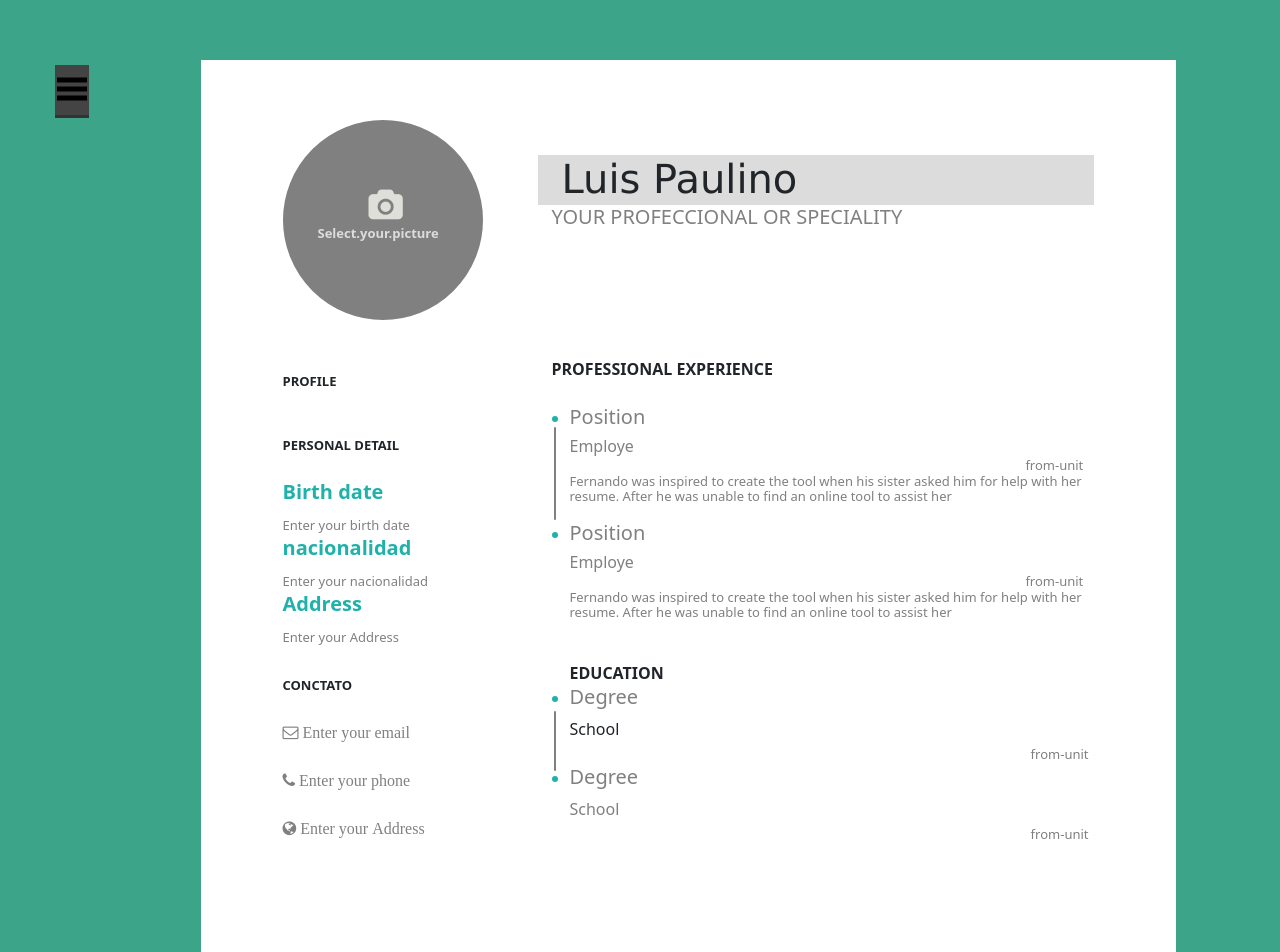
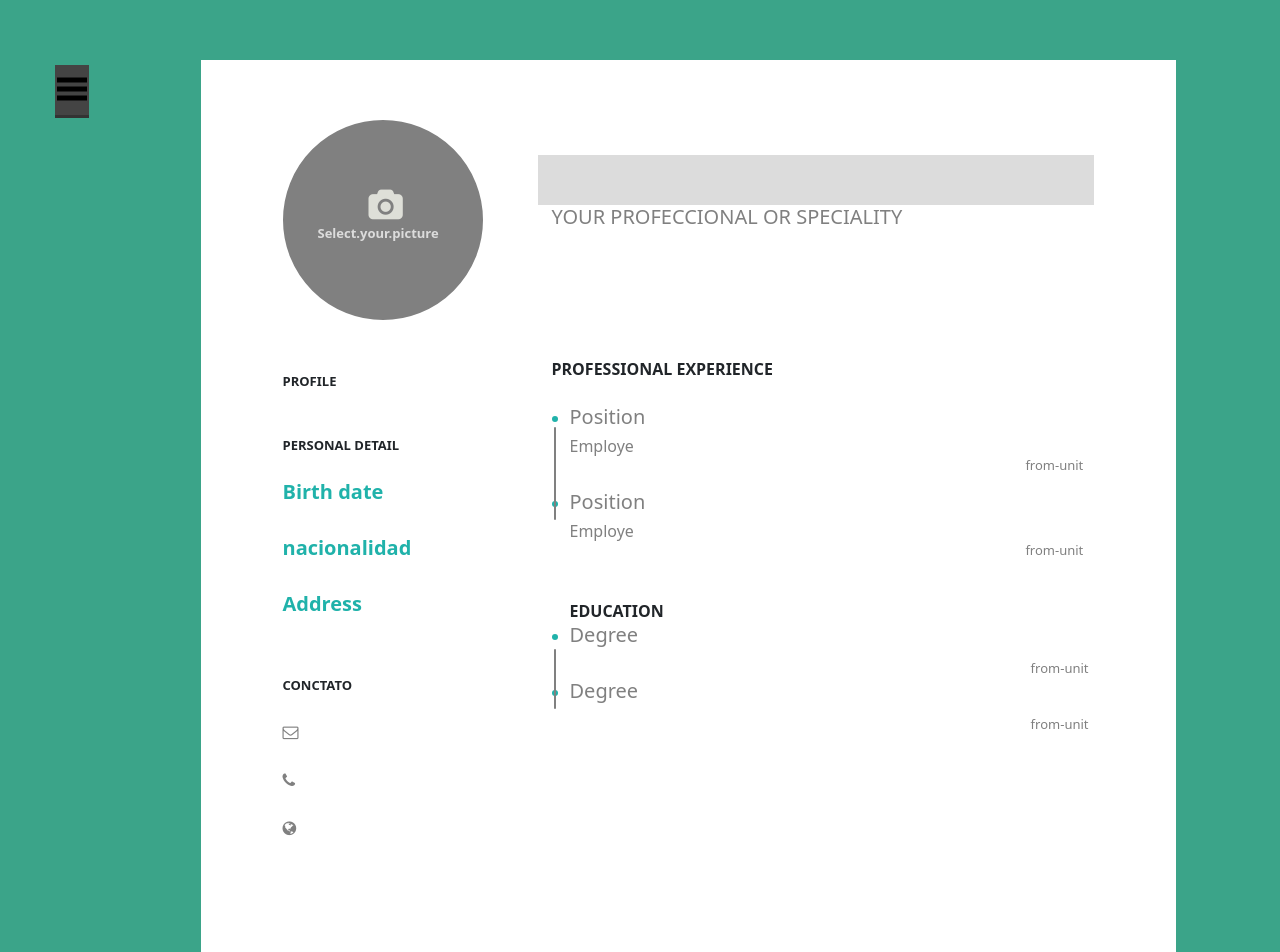
Before and after one commit to luisduv/resumen, a React (Create React App) app: page / in a window 1280 px wide. Shown: the top 952 px of the page. Built offline with nearby package versions, Linux system fonts and the light colour scheme.

Commit message:
full function

```diff
--- a/src/App.css
+++ b/src/App.css
@@ -6,6 +6,10 @@
    margin-right: 5px;
    margin-top: 60px;
     overflow-x: hidden;
+}
+
+.parrafo{
+  word-wrap: break-word;
 }
 
 .menu{
--- a/src/page/Pagina.js
+++ b/src/page/Pagina.js
@@ -11,6 +11,18 @@ export default class Pagina extends Component{
 
                 form:{
                     profile:'',
+                    BirthDate:'',
+                    nacionalidad:'',
+                    address:'',
+                    email:'',
+                    phone:'',
+                    address2:'',
+                    name:'',
+                    position:'',
+                    position2:'',
+                    education:'',
+                    education2:'',
+
                 }
 
             }
@@ -31,17 +43,13 @@ export default class Pagina extends Component{
       handleChange=e=>{
         this.setState({
             form:{
-                /* ...this.state.form, */
+                 ...this.state.form,
                 [e.target.name]: e.target.value,
             }
         });
       }
 
 
-      aplicar=()=>{
-        var valorNuevo = {...this.state.form};
-
-      }
 
 
 
@@ -68,6 +76,45 @@ export default class Pagina extends Component{
 
                <label for="profile" className='letraBlanco'>Profile</label><br></br>
                <input onChange={this.handleChange} name="profile" id="profile" className="form-control " placeholder="Perfil" type="text"></input><br></br>
+
+               <label for="BirthDate" className='letraBlanco'>Birth Date</label><br></br>
+               <input onChange={this.handleChange} name="BirthDate" id="BirthDate" className="form-control " placeholder="fecha Cumpleaños" type="date"></input><br></br>
+
+               <label for="nacionalidad" className='letraBlanco'>Nacionalidad</label><br></br>
+               <input onChange={this.handleChange} name="nacionalidad" id="nacionalidad" className="form-control " placeholder="Nacionalidad" type="text"></input><br></br>
+
+               <label for="address" className='letraBlanco'>Address</label><br></br>
+               <input onChange={this.handleChange} name="address" id="address" className="form-control " placeholder="Address" type="text"></input><br></br>
+
+               <label for="email" className='letraBlanco'>Email</label><br></br>
+               <input onChange={this.handleChange} name="email" id="email" className="form-control " placeholder="Email" type="email"></input><br></br>
+
+               <label for="phone" className='letraBlanco'>Phone</label><br></br>
+               <input onChange={this.handleChange} name="phone" id="phone" className="form-control " placeholder="Phone" type="number"></input><br></br>
+
+               <label for="address2" className='letraBlanco'>Address</label><br></br>
+               <input onChange={this.handleChange} name="address2" id="address2" className="form-control " placeholder="Address" type="text"></input><br></br>
+
+               <label for="name" className='letraBlanco'>Name</label><br></br>
+               <input onChange={this.handleChange} name="name" id="name" className="form-control " placeholder="Name" type="text"></input><br></br>
+
+               <label for="position" className='letraBlanco'>Position Employe</label><br></br>
+               <input onChange={this.handleChange} name="position" id="position" className="form-control " placeholder="Position" type="text"></input><br></br>
+
+               <label for="position2" className='letraBlanco'>Position Employe</label><br></br>
+               <input onChange={this.handleChange} name="position2" id="position2" className="form-control " placeholder="Position" type="text"></input><br></br>
+
+               <label for="education" className='letraBlanco'>Education</label><br></br>
+               <input onChange={this.handleChange} name="education" id="education" className="form-control " placeholder="Education" type="text"></input><br></br>
+
+               <label for="education2" className='letraBlanco'>Education</label><br></br>
+               <input onChange={this.handleChange} name="education2" id="education2" className="form-control " placeholder="Education" type="text"></input><br></br>
+
+
+
+
+
+
 
                </form>
 
@@ -106,24 +153,24 @@ export default class Pagina extends Component{
 
             <br></br><br></br>
                   <b className="letrasmal letra2 letra">PROFILE </b><br></br>
-                 <p id="pprofile"  className="colorgris letra letrasmal divicionletra120"> {this.state.form.profile}{/* Some representative placeholder <br></br>brcontent for the three columns<br></br> of text below the carousel. This<br></br> is the first column. */}</p><br></br>
+                 <p id="pprofile"  className="parrafo colorgris letra letrasmal divicionletra120"> {this.state.form.profile}{/* Some representative placeholder <br></br>brcontent for the three columns<br></br> of text below the carousel. This<br></br> is the first column. */}</p><br></br>
 
                  <b className="letrasmal letra">PERSONAL DETAIL</b><br></br><br></br>
 
                  <h5 className="colorazul letralarge letra"><b>Birth date</b></h5>
-                 <label className="letra colorgris letrasmal divicionletra120" >Enter your birth date</label>
+                 <label className="letra colorgris letrasmal divicionletra120" > {this.state.form.BirthDate}{/* Enter your birth date */}</label>
 
                  <h5   className="colorazul letralarge letra"><b>nacionalidad</b> </h5>
-                 <label className="letra colorgris letrasmal divicionletra120" >Enter your nacionalidad</label>
+                 <label className="letra colorgris letrasmal divicionletra120 parrafo" > {this.state.form.nacionalidad}{/* Enter your nacionalidad */}</label>
 
                  <h5  className="letra colorazul letralarge"><b> Address</b></h5>
-                 <label className="letra colorgris letrasmal divicionletra120">Enter your Address</label>
+                 <label className="letra colorgris letrasmal divicionletra120 parrafo"> {this.state.form.address}{/* Enter your Address */}</label>
 
                  <br></br><br></br>
                   <b className="letra letrasmal"> CONCTATO</b><br></br><br></br>
-                 <label  className="colorgris letra fa fa-envelope-o letrasmal divicionletra120"> Enter your email</label><br></br><br></br>
-                 <label  className="colorgris letra  fa fa-phone letrasmal divicionletra120"> Enter your phone</label><br></br><br></br>
-                 <label  className="colorgris letra  fa fa-globe letrasmal divicionletra120"> Enter your Address</label>
+                 <label  className="colorgris letra fa fa-envelope-o letrasmal divicionletra120"> {this.state.form.email} {/* Enter your email */}</label><br></br><br></br>
+                 <label  className="colorgris letra  fa fa-phone letrasmal divicionletra120"> {this.state.form.phone}{/* Enter your phone */}</label><br></br><br></br>
+                 <label  className="colorgris letra  fa fa-globe letrasmal divicionletra120"> {this.state.form.address2}{/* Enter your Address */}</label>
 
                  <br></br><br></br><br></br><br></br><br></br><br></br><br></br><br></br><br></br><br></br>
 
@@ -136,7 +183,7 @@ export default class Pagina extends Component{
 
 
        <div className='derech'>
-                     <div className="container fluid letra2 cabeceraderecha" ><h1>Luis Paulino</h1></div>
+                     <div className="container fluid letra2 cabeceraderecha" ><h1>{this.state.form.name}{/* Luis Paulino */}</h1></div>
                      <h5 className="letra2 colorgris">YOUR PROFECCIONAL OR SPECIALITY</h5><br></br><br></br><br></br><br></br><br></br>
 
                      <div>
@@ -151,7 +198,7 @@ export default class Pagina extends Component{
                              <div className="divicionletra120" >
                                  <label className="colorgris normal">Employe</label>
                              <label className="letrapequenaderecha">from-unit</label><br></br>
-                             <p  className="colorgris letrapequena2">Fernando was inspired to create the tool when his sister asked him for help with her resume. After he was unable to find an online tool to assist her</p>
+                             <p  className="colorgris letrapequena2 parrafo">{this.state.form.position}{/* Fernando was inspired to create the tool when his sister asked him for help with her resume. After he was unable to find an online tool to assist her */}</p>
 
                              </div>
                              <li className="colorazul"><h5 className="colorgris">Position</h5></li>
@@ -160,7 +207,7 @@ export default class Pagina extends Component{
                              <div className="divicionletra120" >
                                  <label className="colorgris normal">Employe</label>
                              <label className="letrapequenaderecha">from-unit</label><br></br>
-                             <p  className="colorgris letrapequena2">Fernando was inspired to create the tool when his sister asked him for help with her resume. After he was unable to find an online tool to assist her</p>
+                             <p  className="colorgris letrapequena2 parrafo">{this.state.form.position2}{/* Fernando was inspired to create the tool when his sister asked him for help with her resume. After he was unable to find an online tool to assist her */}</p>
 
                              </div>
                          </ul>
@@ -175,11 +222,11 @@ export default class Pagina extends Component{
 
                                </div>
                                <li className="colorazul"><h5 className="colorgris">Degree</h5></li>
-                               <label>School </label><label className="letrapequenaabajo" >from-unit</label>
+                               <label className="parrafo colorgris"> {this.state.form.education}{/* School */} </label><label className="letrapequenaabajo" >from-unit</label>
                                {/* <br><br> */}
 
                                <li className="colorazul"><h5 className="colorgris">Degree</h5></li>
-                               <label className="colorgris">School</label><label className="letrapequenaabajo">from-unit</label>
+                               <label className="colorgris parrafo"> {this.state.form.education2}{/* School */}</label><label className="letrapequenaabajo">from-unit</label>
 
                          </ul>
 
```
